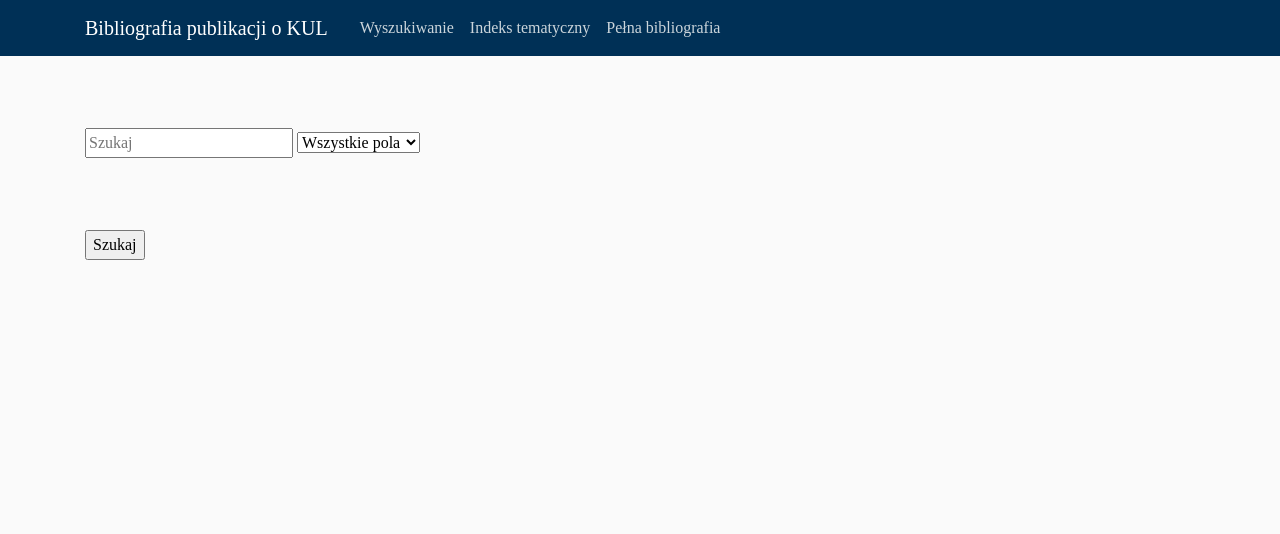
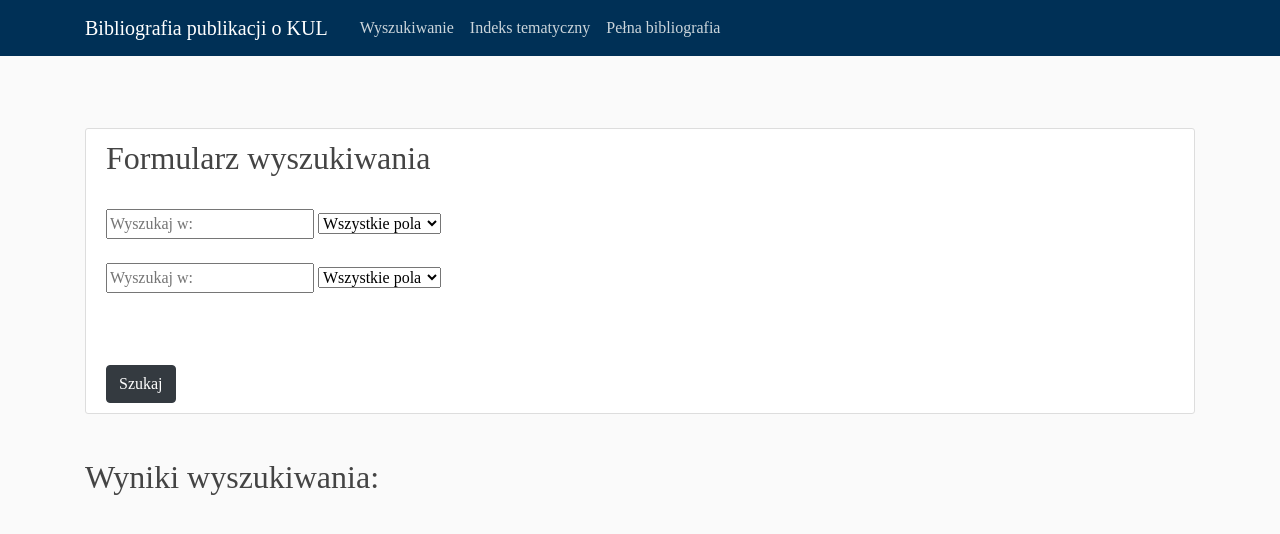
Before and after one commit to Hermotimos/PublicationsDB, a Django app: template bibliography/templates/bibliography/bibliography_search.html in a window 1280 px wide. Shown: the top 534 px of the page. Run offline with Django 3.2, Linux system fonts and the light colour scheme; the template is opened without the code that fills it, so the values that code supplies are empty; some libraries are stand-ins or nearby versions.

Commit message:
bibliography_search.html developed

```diff
--- a/bibliography/templates/bibliography/bibliography_search.html
+++ b/bibliography/templates/bibliography/bibliography_search.html
@@ -2,9 +2,11 @@
 {% load static %}
 
 {% block content %}
-    <div>
+    <div class="content-section">
+        <h2>Formularz wyszukiwania</h2>
+        <br>
         <form method="GET" action="">
-            <input type="text" name="search1" placeholder="Szukaj"/>
+            <input type="text" name="search1" placeholder="Wyszukaj w:"/>
             <select id="option1" name="option1">
                 <option value="all">Wszystkie pola</option>
                 <option value="author">Autor/Redaktor</option>
@@ -13,13 +15,23 @@
             </select>
             <br><br>
 
+            <input type="text" name="search2" placeholder="Wyszukaj w:"/>
+            <select id="option2" name="option2">
+                <option value="all">Wszystkie pola</option>
+                <option value="author">Autor/Redaktor</option>
+                <option value="title">Tytuł</option>
+                <option value="year">Rok wydania</option>
+            </select>
             <br><br>
-            <input type="submit" value="Szukaj">
+
+            <br><br>
+            <button class="btn btn-dark" type="submit">Szukaj</button>
         </form>
     </div>
 
     <br>
-
+    <h2>Wyniki wyszukiwania:</h2>
+    <br>
     {% for description in sorted_results %}
         <li>{{ description }}</li>
     {% endfor %}
```
Also changed, not shown: bibliography/views.py (+25 -0 lines).
